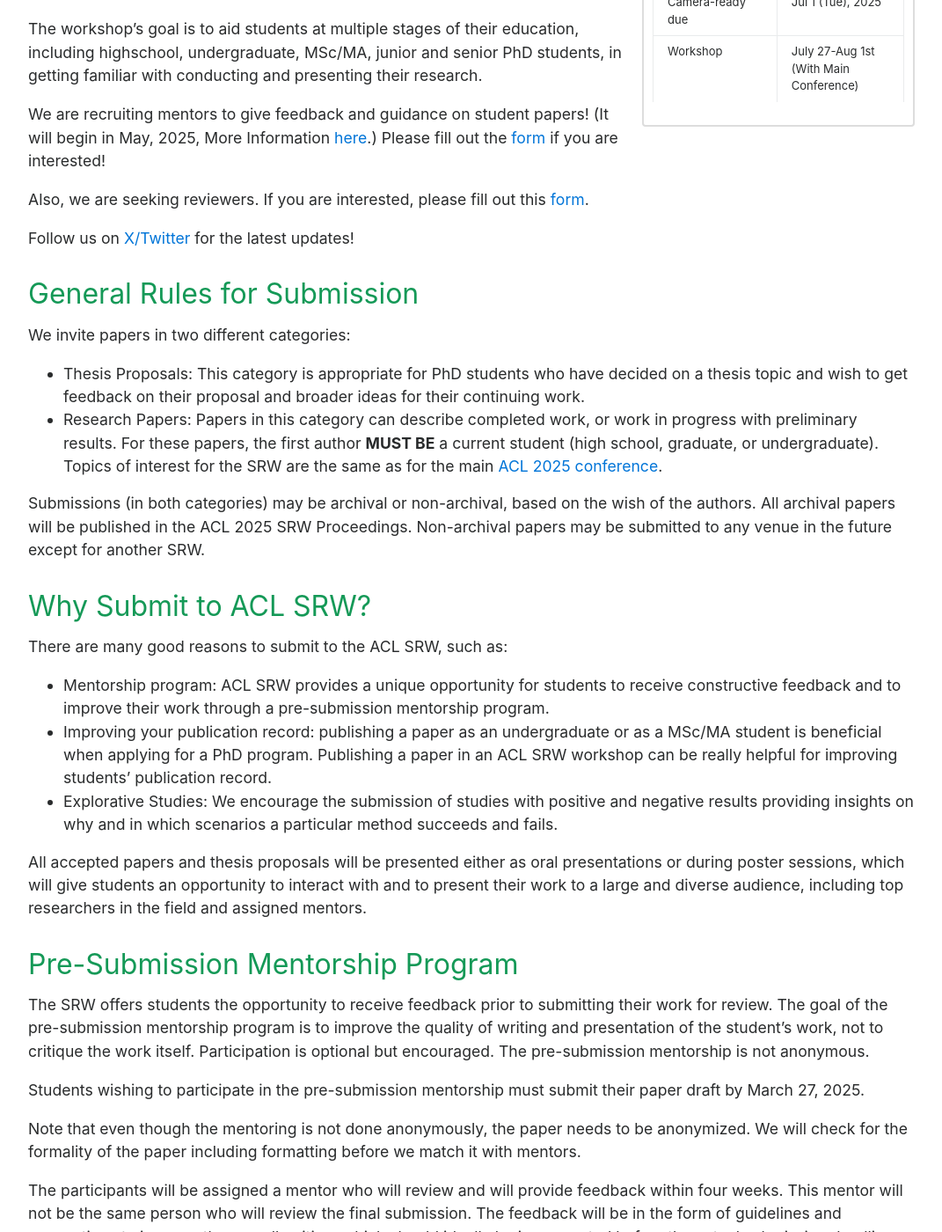
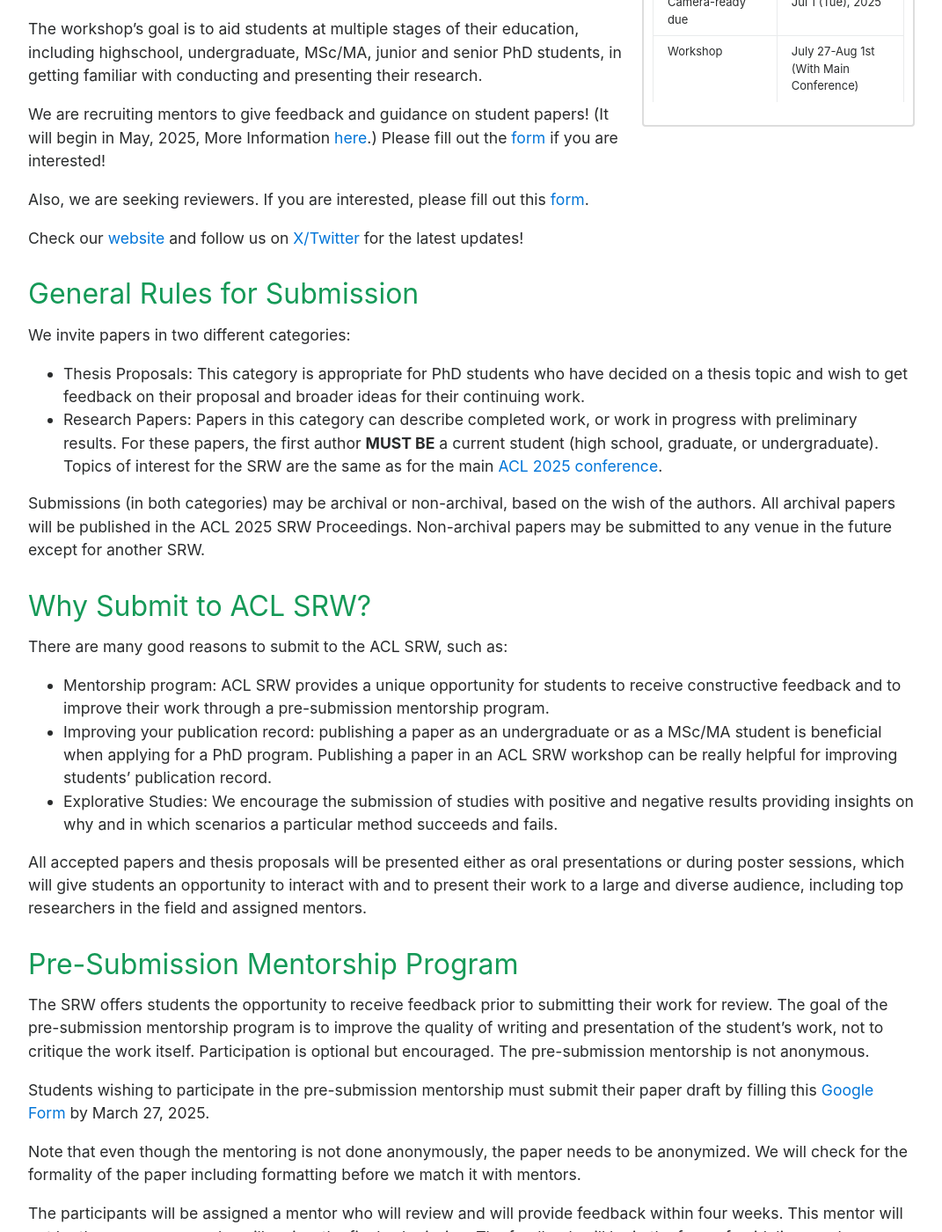
Before and after one commit to acl2025-srw/acl2025-srw.github.io, a Jekyll site: the page built from cfp.md, in a window 1280 px wide and 1400 px high, scrolled down 909 px. Shown: the whole window at 88% size, without its empty margins (104-1175 px from the left). Built offline with Jekyll 4.4.1, drawn with Linux system fonts in a browser that asks for light colours; some of the changed text lies outside the part shown.

Commit message:
update cfp

```diff
--- a/cfp.md
+++ b/cfp.md
@@ -3,6 +3,7 @@
 title: "Call For Papers: ACL 2025 Student Research Workshop"
 permalink: /cfp
 order : 1
+
 ---
 
 # Call for Papers
@@ -26,7 +27,7 @@
 
 Also, we are seeking reviewers. If you are interested, please fill out this [form](https://docs.google.com/forms/d/e/1FAIpQLSfHqPd2XH23iTxnvkNA5nNamKVbtQSDF-ZhTbKZvM1ZKVSXrA/viewform).
 
-Follow us on [X/Twitter](https://x.com/acl_srw) for the latest updates!
+Check our [website](https://acl2025-srw.github.io/) and follow us on [X/Twitter](https://x.com/acl_srw) for the latest updates!
 
 ## General Rules for Submission
 
@@ -51,7 +52,7 @@
 
 The SRW offers students the opportunity to receive feedback prior to submitting their work for review. The goal of the pre-submission mentorship program is to improve the quality of writing and presentation of the student's work, not to critique the work itself. Participation is optional but encouraged. The pre-submission mentorship is not anonymous.
 
-Students wishing to participate in the pre-submission mentorship must submit their paper draft by March 27, 2025.
+Students wishing to participate in the pre-submission mentorship must submit their paper draft by filling this [Google Form](https://docs.google.com/forms/d/e/1FAIpQLSecnxBYtvjJnZ2NdvAxB84q6RRBK97pbUXsaj14AdOC71ZLTA/viewform?pli=1) by March 27, 2025.
 
 Note that even though the mentoring is not done anonymously, the paper needs to be anonymized. We will check for the formality of the paper including formatting before we match it with mentors.
 
@@ -119,7 +120,11 @@
 ## Grants
 
 We expect to have grants to offset some portion of students' travel, conference registration, and accommodation expenses. Further details will be posted on the SRW website.
-To contact the organizers of the workshop, please email us at: [acl2025-srw@googlegroups.com](mailto:acl2025-srw@googlegroups.com)
+To contact the organizers of the workshop, please email us at: [acl.2025.srw@gmail.com](mailto:acl.2025.srw@gmail.com)
+
+## Visa
+
+For visa information please check the [ACL 2025 page](https://2025.aclweb.org/venue/visa/).
 
 ## Student Research Workshop Chairs
 
```
